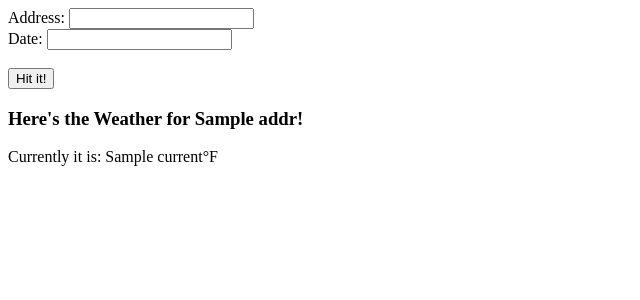
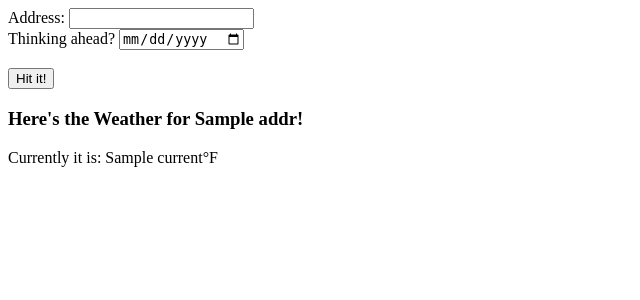
Before and after one commit to radiorobert/430-weatherApp, a Flask app: template templates/index.html in a window 1280 px wide. Shown: the top 300 px of the page, without its empty margins (0-640 px from the left). Run offline with Flask 2, Linux system fonts and the light colour scheme; the template is opened without the code that fills it: most values are stand-ins (such as "Sample title", 1, 10 or a date in 2020); parts of the project's set-up code (start-up, migrations or seed data) failed here and were passed over; some libraries are stand-ins or nearby versions.

Commit message:
Implement calendar input for date.

```diff
--- a/server.py
+++ b/server.py
@@ -18,13 +18,13 @@ def home():
     if request.method == 'POST':
             address = request.form['address']
             date = request.form['date']
-
-            if date != "":
-                time = date.split('/')
-                date = dt(int(time[0]),int(time[1]),int(time[2]),int(time[3])).isoformat()
-
+            print(date)
 
             print("INPUT\nAddress: {0}\nDate: {1}".format(address,date))
+            if date != "":
+                # automatically just assume it's noon for the response.
+                # this isn't really good but you know.
+                date = date + "T12:00:00"
 
             wf.geocode_loc(address)
             locDat = wf.wForecast(date)
--- a/templates/index.html
+++ b/templates/index.html
@@ -6,8 +6,9 @@
 		Address:
 		<input type="text" id="address" name="address">
 		<br>
-		Date:
-		<input type="text" id="date" name="date">
+
+        Thinking ahead?
+		<input type="date" id="date" name="date">
 		<br>
 		<br>
 		<button type="submit">Hit it!</button>
```
